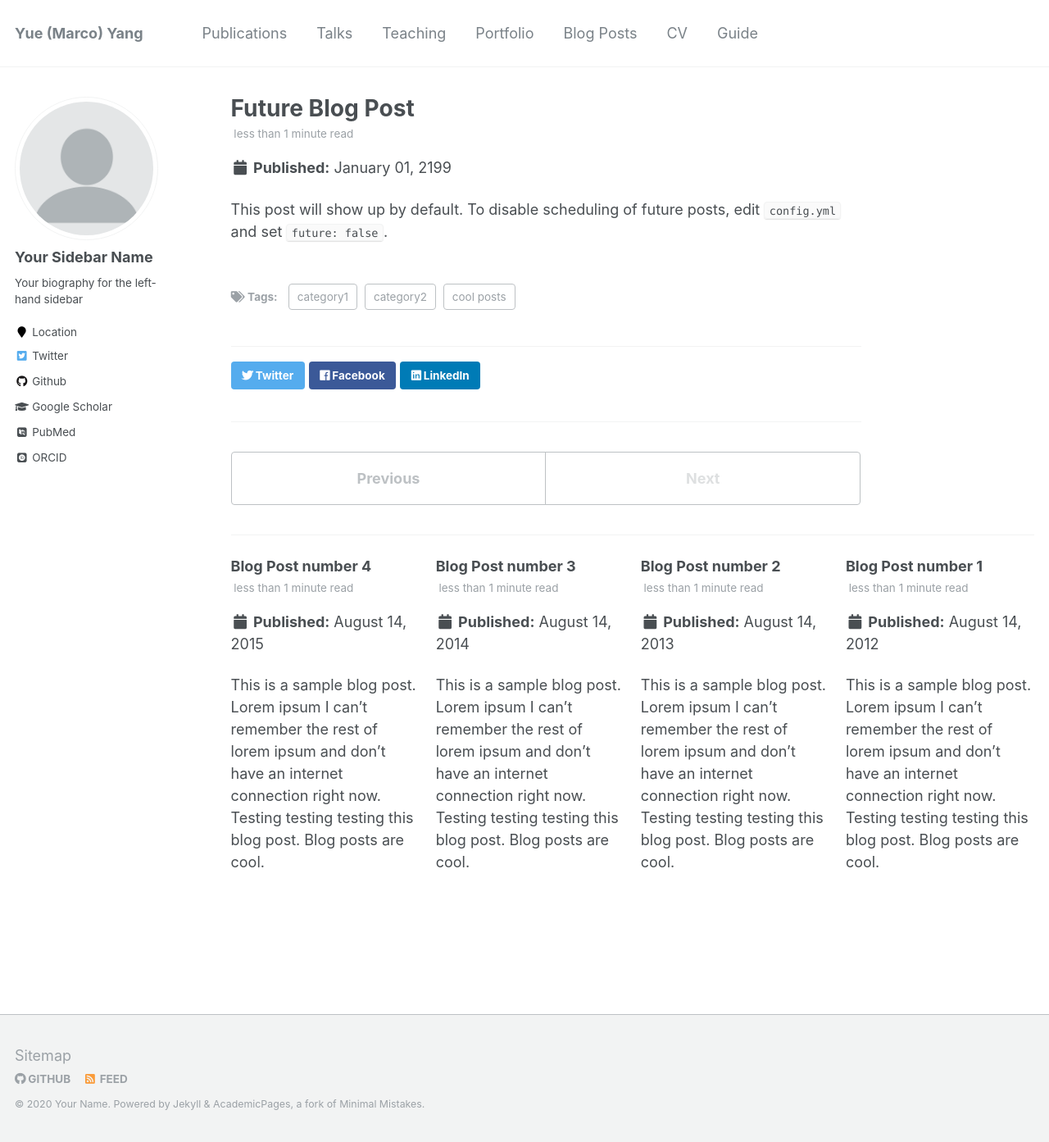
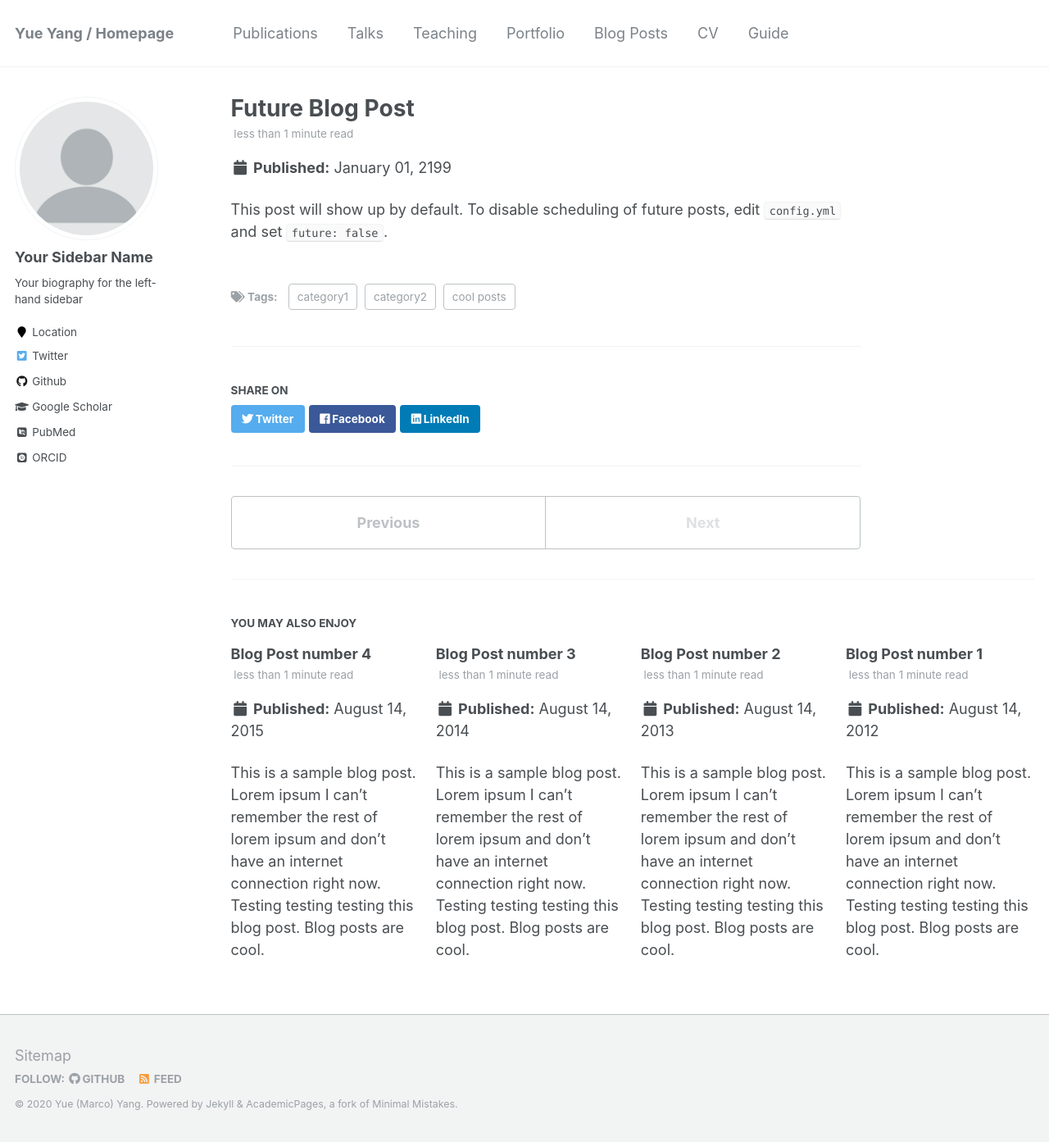
Before and after one commit to marco-yue/biography, a Jekyll site: the page built from _posts/2199-01-01-future-post.md, in a window 1280 px wide and 1393 px high. Shown: the whole window at 82% size. Built offline with Jekyll 4.4.1, drawn with Linux system fonts in a browser that asks for light colours; some web fonts are replaced.

Commit message:
Update _config.yml

```diff
--- a/_config.yml
+++ b/_config.yml
@@ -6,11 +6,13 @@
 # `jekyll serve`. If you change this file, please restart the server process.
 
 # Site Settings
-locale                   : "Sydney, Australia"
-title                    : "Yue (Marco) Yang"
+locale                   : "en-US"
+title                    : "Yue Yang / Homepage"
 title_separator          : "-"
-name                     : &name "Your Name"
-description              : &description "personal description"
+name                     : &name "Yue (Marco) Yang"
+description              : &description "PHD student,"
+description              : &description "School of Civil Engineering,"
+description              : &description "University of Sydney"
 url                      : https://marco.github.io # the base hostname & protocol for your site e.g. "https://mmistakes.github.io"
 baseurl                  : "" # the subpath of your site, e.g. "/blog"
 repository               : "marco-yue/marco.github.io"
```
